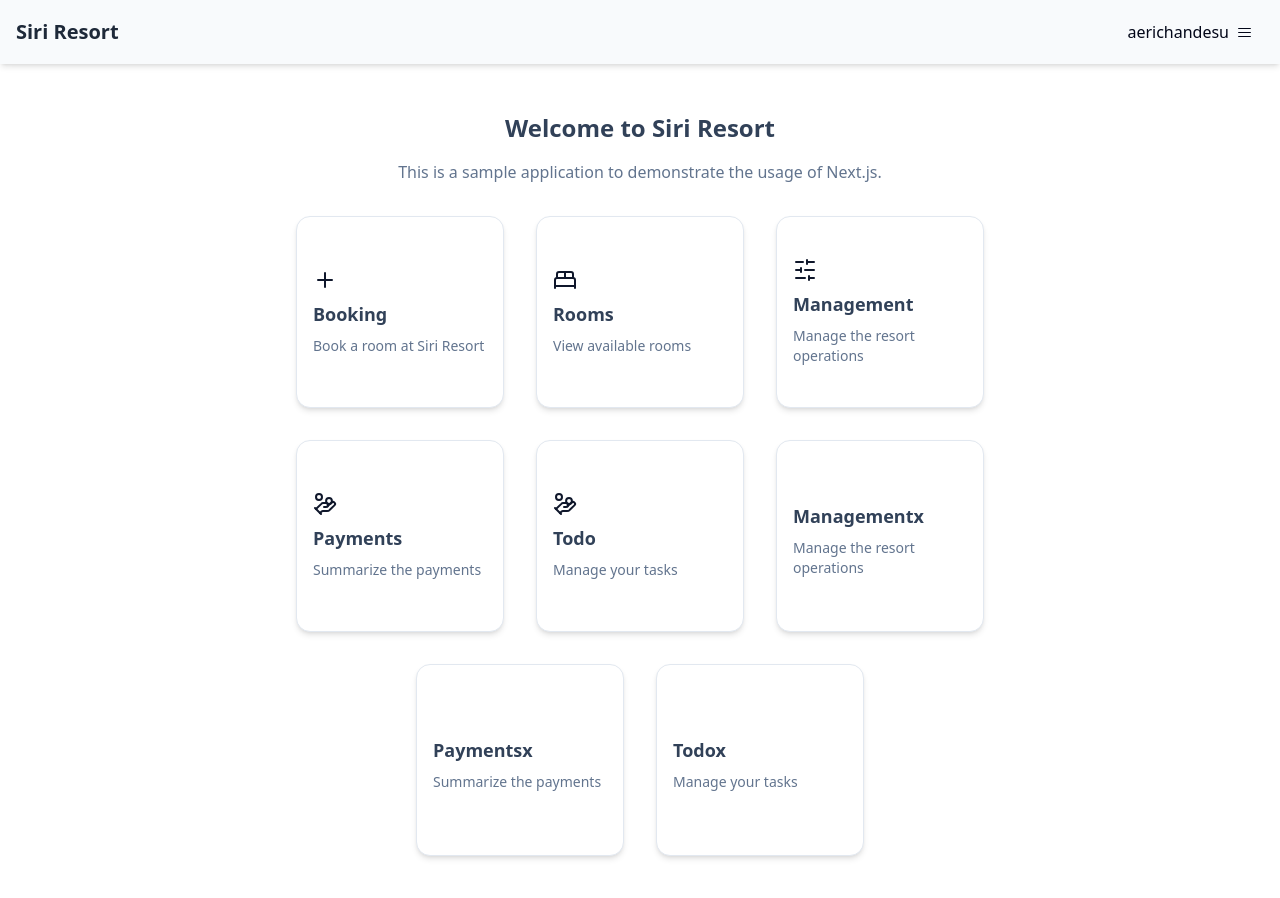
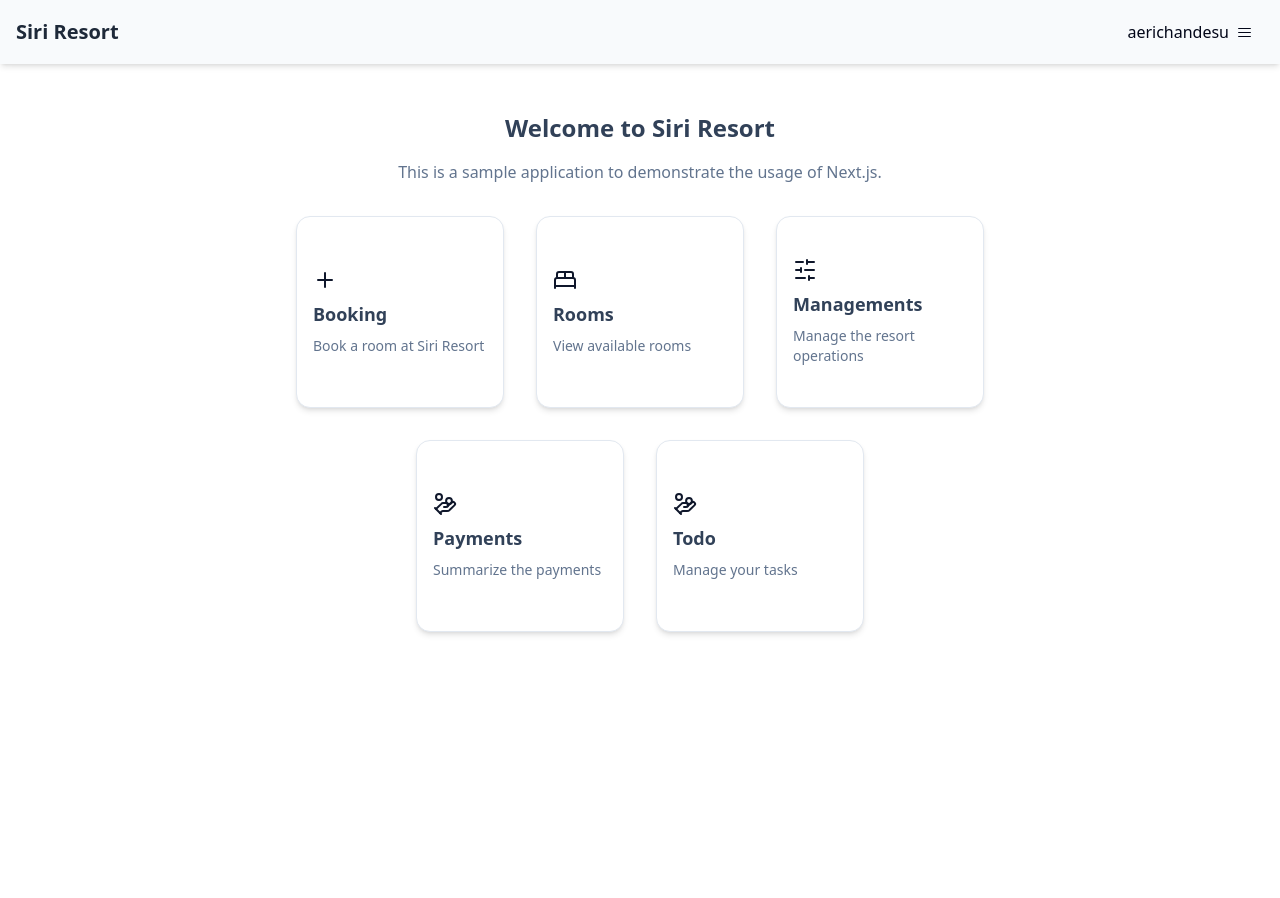
Before and after one commit to coregatekit/siri-next-app, a Next.js app: page / in a window 1280 px wide. Shown: the top 898 px of the page. After the commit the page ends 800 px from the top, so only its background shows below. Built offline with nearby package versions, Linux system fonts and the light colour scheme.

Commit message:
add empty page for each menus

```diff
--- /dev/null
+++ b/app/booking/container.tsx
@@ -0,0 +1,10 @@
+import React from 'react'
+
+export default function BookingContainer() {
+	return (
+		<div className='flex flex-col items-center justify-center h-screen'>
+			<div className='text-2xl font-bold'>Booking</div>
+			<div>Under constructions.</div>
+		</div>
+	);
+}
--- a/app/booking/page.tsx
+++ b/app/booking/page.tsx
@@ -1,7 +1,6 @@
 import React from 'react';
+import BookingContainer from './container';
 
-function Booking() {
-	return <div>Booking</div>;
+export default function Booking() {
+	return <BookingContainer />;
 }
-
-export default Booking;
--- a/app/container.tsx
+++ b/app/container.tsx
@@ -22,7 +22,7 @@ const menuItems: MenuItem[] = [
 		icon: <BedDoubleIcon className='text-primary' />,
 	},
 	{
-		name: 'Management',
+		name: 'Managements',
 		description: 'Manage the resort operations',
 		href: Routes.MANAGEMENT,
 		icon: <SlidersHorizontalIcon className='text-primary' />,
@@ -38,22 +38,6 @@ const menuItems: MenuItem[] = [
 		description: 'Manage your tasks',
 		href: Routes.TODO,
 		icon: <TodoListIcon className='text-primary' />,
-	},
-
-	{
-		name: 'Managementx',
-		description: 'Manage the resort operations',
-		href: Routes.MANAGEMENT,
-	},
-	{
-		name: 'Paymentsx',
-		description: 'Summarize the payments',
-		href: Routes.PAYMENTS,
-	},
-	{
-		name: 'Todox',
-		description: 'Manage your tasks',
-		href: Routes.TODO,
 	},
 ];
 
--- /dev/null
+++ b/app/managements/container.tsx
@@ -0,0 +1,11 @@
+
+import React from 'react';
+
+export default function ManagementsContainer() {
+	return (
+		<div className='flex flex-col items-center justify-center h-screen'>
+			<div className='text-2xl font-bold'>Managements</div>
+			<div>Under constructions.</div>
+		</div>
+	);
+}
--- /dev/null
+++ b/app/managements/page.tsx
@@ -0,0 +1,6 @@
+import React from 'react';
+import ManagementsContainer from './container';
+
+export default function Managements() {
+	return <ManagementsContainer />;
+}
--- /dev/null
+++ b/app/payments/container.tsx
@@ -0,0 +1,10 @@
+import React from 'react';
+
+export default function PaymentsContainer() {
+	return (
+		<div className='flex flex-col items-center justify-center h-screen'>
+			<div className='text-2xl font-bold'>Payments</div>
+			<div>Under constructions.</div>
+		</div>
+	);
+}
--- /dev/null
+++ b/app/payments/page.tsx
@@ -0,0 +1,6 @@
+import React from 'react';
+import PaymentsContainer from './container';
+
+export default function Payments() {
+	return <PaymentsContainer />;
+}
--- /dev/null
+++ b/app/rooms/container.tsx
@@ -0,0 +1,10 @@
+import React from 'react';
+
+export default function RoomsContainer() {
+	return (
+		<div className='flex flex-col items-center justify-center h-screen'>
+			<div className='text-2xl font-bold'>Rooms</div>
+			<div>Under constructions.</div>
+		</div>
+	);
+}
--- /dev/null
+++ b/app/rooms/page.tsx
@@ -0,0 +1,6 @@
+import React from 'react';
+import RoomsContainer from './container';
+
+export default function Rooms() {
+  return <RoomsContainer />
+}
--- a/commons/routes.ts
+++ b/commons/routes.ts
@@ -7,7 +7,7 @@ enum Routes {
   BOOKING = '/booking',
   ROOMS = '/rooms',
   PAYMENTS = '/payments',
-  MANAGEMENT = '/management',
+  MANAGEMENT = '/managements',
 }
 
 export default Routes;
```
